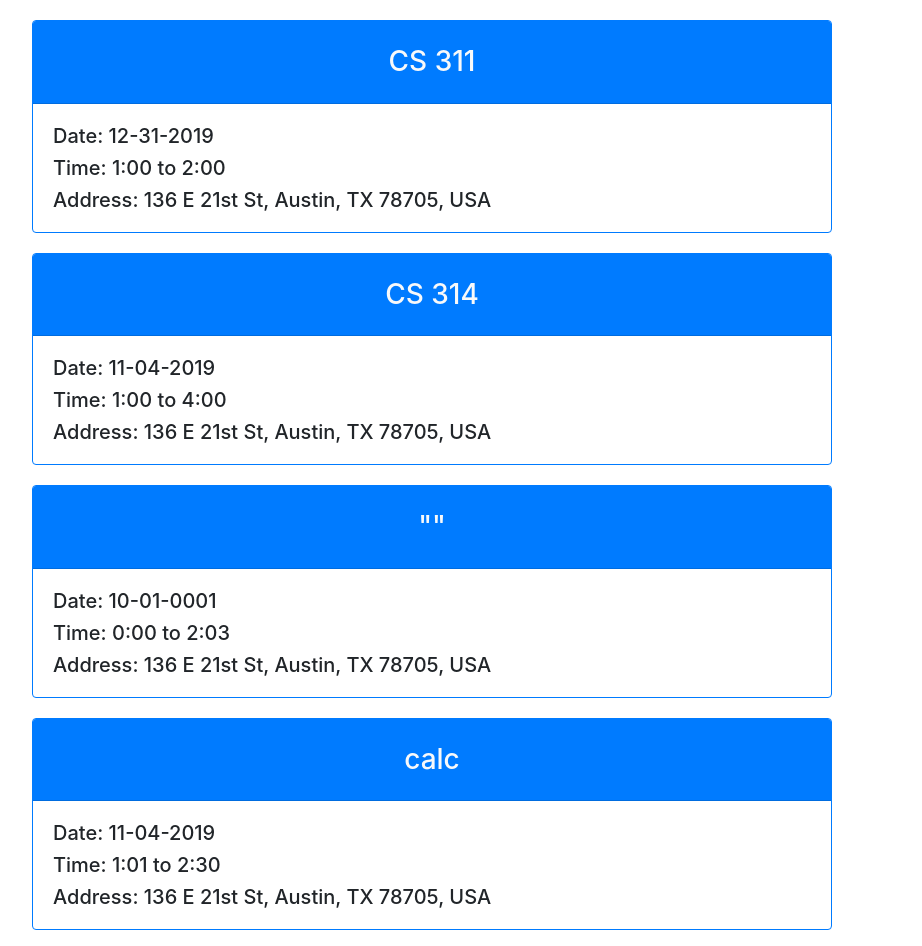
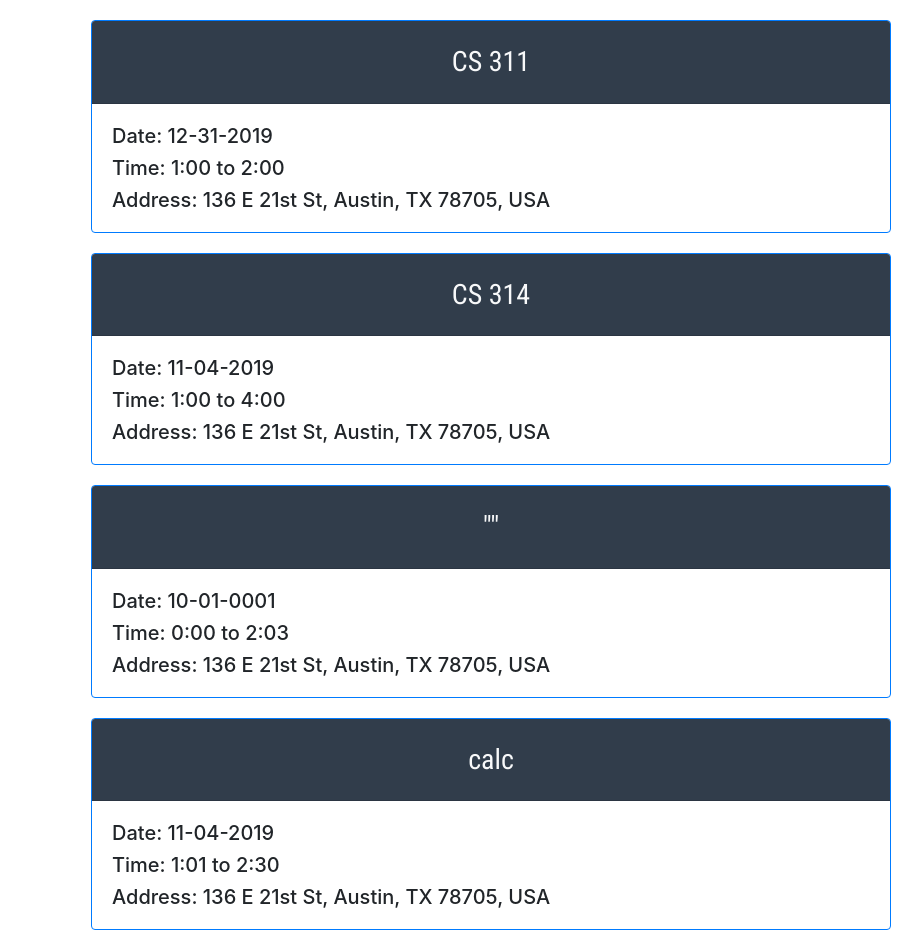
Before and after one commit to joelsiew/StudyMode, a Flask app: page /events in a window 1280 px wide. Shown: the part 56-1002 px from the top of the page, without its empty margins (149-1071 px from the left). Run offline with Flask 2, Linux system fonts and the light colour scheme; a user stored in the database is signed in; data comes from the database, SQL or seed files in the repository; parts of the project's set-up code (start-up, migrations or seed data) failed here and were passed over; some libraries are stand-ins or nearby versions.

Commit message:
Edit font - cleaned up map screen

```diff
--- a/studymode/routes.py
+++ b/studymode/routes.py
@@ -3,8 +3,7 @@ import collections
 from studymode import app, db, bcrypt
 from flask import url_for, render_template, flash, redirect, request
 from studymode.map import draw_map
-from studymode.forms import (LoginForm, RegistrationForm, EventForm, ResetEmailForm,
-                             ResetPasswordForm, ResetUsernameForm)
+from studymode.forms import LoginForm, RegistrationForm, EventForm
 from studymode.models import User, Event
 from flask_login import login_user, current_user, logout_user, login_required, UserMixin
 import geocoder
--- a/studymode/templates/events.html
+++ b/studymode/templates/events.html
@@ -7,14 +7,15 @@
     #events {
         color: red;
     }
+
 </style>
 
 {% extends 'layout.html' %}
 {% block content %}
-    <div class="container pl-5 ml-5">
+    <div class="container">
     {% for event in events %}
-        <div class="card border-primary mb-3" style="max-width: 50rem;">
-          <div class="card-header bg-primary p-4">
+        <div class="card border-primary mb-3" style="max-width: 50rem; margin-left:auto; margin-right:auto; margin-bottom:0">
+          <div class="card-header p-4" style="background-color: #313d4b; font-family: 'Roboto Condensed', sans-serif;">
               <h3 class="card-text text-center text-light">{{ event.class_name }}</h3>
           </div>
           <div class="card-body">
--- a/studymode/templates/layout.html
+++ b/studymode/templates/layout.html
@@ -1,5 +1,9 @@
 <!DOCTYPE html>
 <html lang="en">
+
+<style>
+    @import url('https://fonts.googleapis.com/css?family=Roboto+Condensed|Roboto+Slab&display=swap');
+</style>
 <head>
     <!-- Required meta tags -->
     <meta charset="utf-8"/>
```
Also changed, not shown: studymode/templates/map.html (+6 -5 lines).
